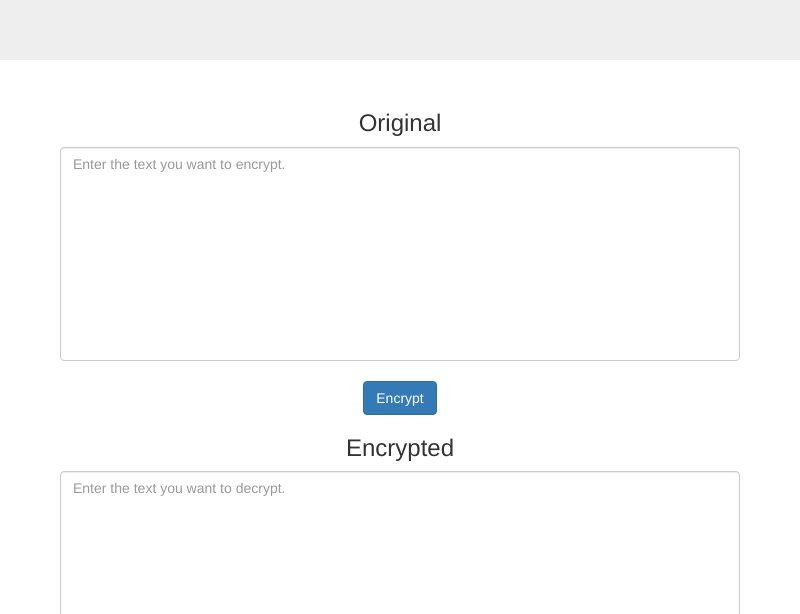
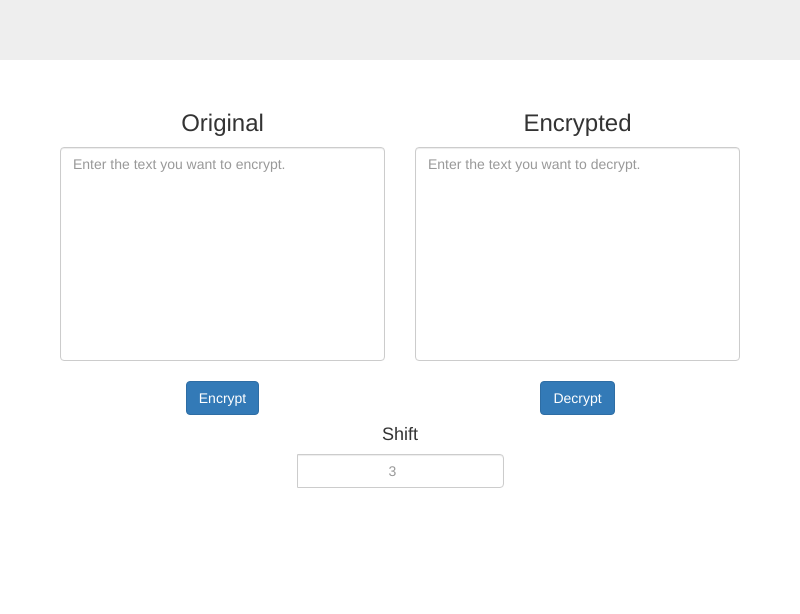
Before and after one commit to allnato/encrypto, an Electron app: page app/views/index.html in a window 800 px wide. Shown: the part 186-800 px from the top of the page. Drawn offline with Linux system fonts and the light colour scheme.

Commit message:
Add noty in bower dependencies

```diff
--- a/app/package.json
+++ b/app/package.json
@@ -24,6 +24,7 @@
   },
   "homepage": "https://github.com/Ollen/Encrypto#readme",
   "dependencies": {
-    "electron-prebuilt": "^1.4.5"
+    "electron-prebuilt": "^1.4.5",
+    "noty": "^2.3.8"
   }
 }
--- a/app/views/index.html
+++ b/app/views/index.html
@@ -44,12 +44,12 @@
       </div>
       <div class="container-fluid">
           <div class="row">
-            <div class="col-md-6">
+            <div class="col-sm-6">
               <h3 class="text-center">Original</h3>
               <textarea id="eTextArea" rows="10" class="form-control" placeholder="Enter the text you want to encrypt."></textarea>
               <button class="shoes btn btn-primary center-block">Encrypt</button>
             </div>
-            <div class="col-md-6">
+            <div class="col-sm-6">
               <h3 class="text-center">Encrypted</h3>
               <textarea id="dTextArea" rows="10" class="form-control" placeholder="Enter the text you want to decrypt."></textarea>
               <button class="shoes btn btn-primary center-block">Decrypt</button>
```
Also changed, not shown: 1 other file.
